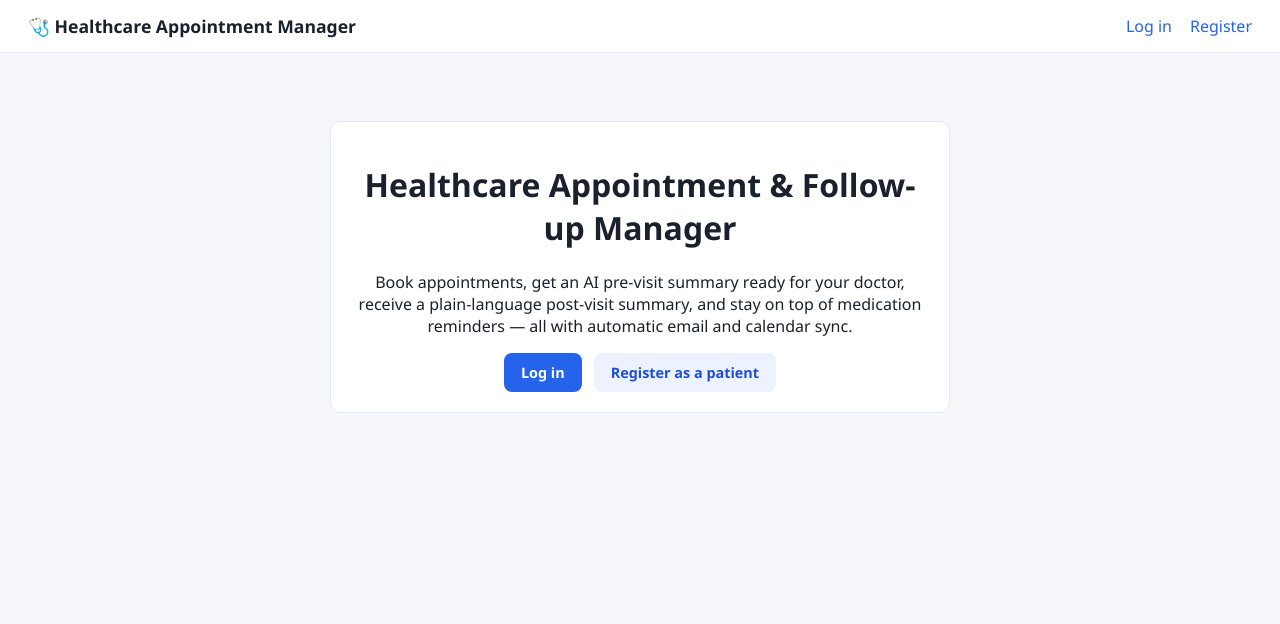
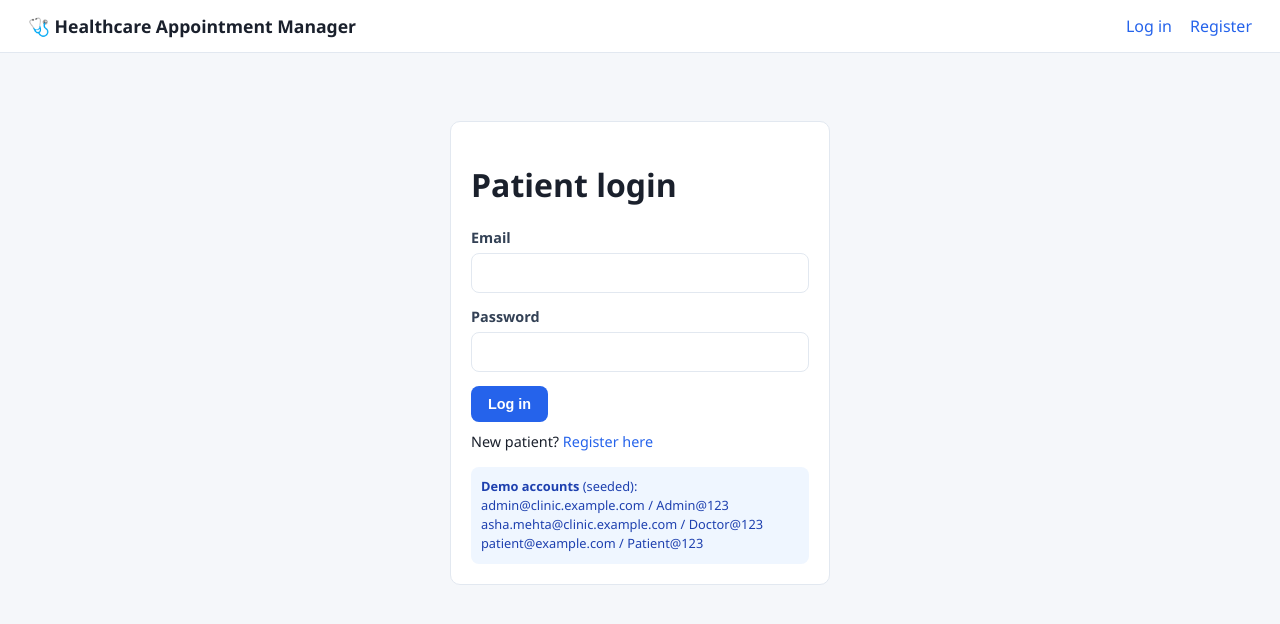
Before and after one commit to itsshristijha/healthcare-appointment-manager, a React (Vite) app in the folder frontend/: page /patient/login in a window 1280 px wide. Shown: the top 624 px of the page. Built offline with nearby package versions, Linux system fonts and the light colour scheme; no server answers.

Commit message:
Separate doctor and patient login

```diff
--- a/frontend/src/App.jsx
+++ b/frontend/src/App.jsx
@@ -21,6 +21,8 @@
         <Routes>
           <Route path="/" element={<Home />} />
           <Route path="/login" element={<Login />} />
+          <Route path="/patient/login" element={<Login expectedRole="patient" />} />
+          <Route path="/doctor/login" element={<Login expectedRole="doctor" />} />
           <Route path="/register" element={<Register />} />
           <Route path="/settings" element={<ProtectedRoute roles={['patient', 'doctor']}><Settings /></ProtectedRoute>} />
 
--- a/frontend/src/context/AuthContext.jsx
+++ b/frontend/src/context/AuthContext.jsx
@@ -20,8 +20,8 @@
       .finally(() => setLoading(false));
   }, []);
 
-  async function login(email, password) {
-    const res = await client.post('/auth/login', { email, password });
+  async function login(email, password, expectedRole) {
+    const res = await client.post('/auth/login', { email, password, expectedRole });
     localStorage.setItem('ham_token', res.data.token);
     setUser(res.data.user);
     return res.data.user;
--- a/frontend/src/pages/Home.jsx
+++ b/frontend/src/pages/Home.jsx
@@ -18,7 +18,8 @@
           <Link className="btn btn-primary" to={ROLE_HOME[user.role]}>Go to my dashboard</Link>
         ) : (
           <div className="home-actions">
-            <Link className="btn btn-primary" to="/login">Log in</Link>
+            <Link className="btn btn-primary" to="/patient/login">Patient login</Link>
+            <Link className="btn btn-secondary" to="/doctor/login">Doctor login</Link>
             <Link className="btn btn-secondary" to="/register">Register as a patient</Link>
           </div>
         )}
--- a/frontend/src/pages/Login.jsx
+++ b/frontend/src/pages/Login.jsx
@@ -4,7 +4,7 @@
 
 const ROLE_HOME = { patient: '/patient', doctor: '/doctor', admin: '/admin' };
 
-export default function Login() {
+export default function Login({ expectedRole }) {
   const { login } = useAuth();
   const navigate = useNavigate();
   const [email, setEmail] = useState('');
@@ -17,7 +17,7 @@
     setError('');
     setBusy(true);
     try {
-      const user = await login(email, password);
+      const user = await login(email, password, expectedRole);
       navigate(ROLE_HOME[user.role] || '/');
     } catch (err) {
       setError(err.message);
@@ -29,7 +29,7 @@
   return (
     <div className="auth-page">
       <form className="card auth-card" onSubmit={handleSubmit}>
-        <h1>Log in</h1>
+        <h1>{expectedRole ? `${expectedRole === 'doctor' ? 'Doctor' : 'Patient'} login` : 'Log in'}</h1>
         {error && <div className="alert alert-error">{error}</div>}
         <label>Email
           <input type="email" value={email} onChange={(e) => setEmail(e.target.value)} required />
@@ -38,7 +38,8 @@
           <input type="password" value={password} onChange={(e) => setPassword(e.target.value)} required />
         </label>
         <button className="btn btn-primary" type="submit" disabled={busy}>{busy ? 'Logging in...' : 'Log in'}</button>
-        <p className="auth-switch">New patient? <Link to="/register">Register here</Link></p>
+        {expectedRole === 'patient' && <p className="auth-switch">New patient? <Link to="/register">Register here</Link></p>}
+        {!expectedRole && <p className="auth-switch"><Link to="/patient/login">Patient login</Link> or <Link to="/doctor/login">Doctor login</Link></p>}
         <div className="demo-hint">
           <strong>Demo accounts</strong> (seeded):<br />
           admin@clinic.example.com / Admin@123<br />
```
Also changed, not shown: 1 other file (tests, documents, lock files or other folders).
